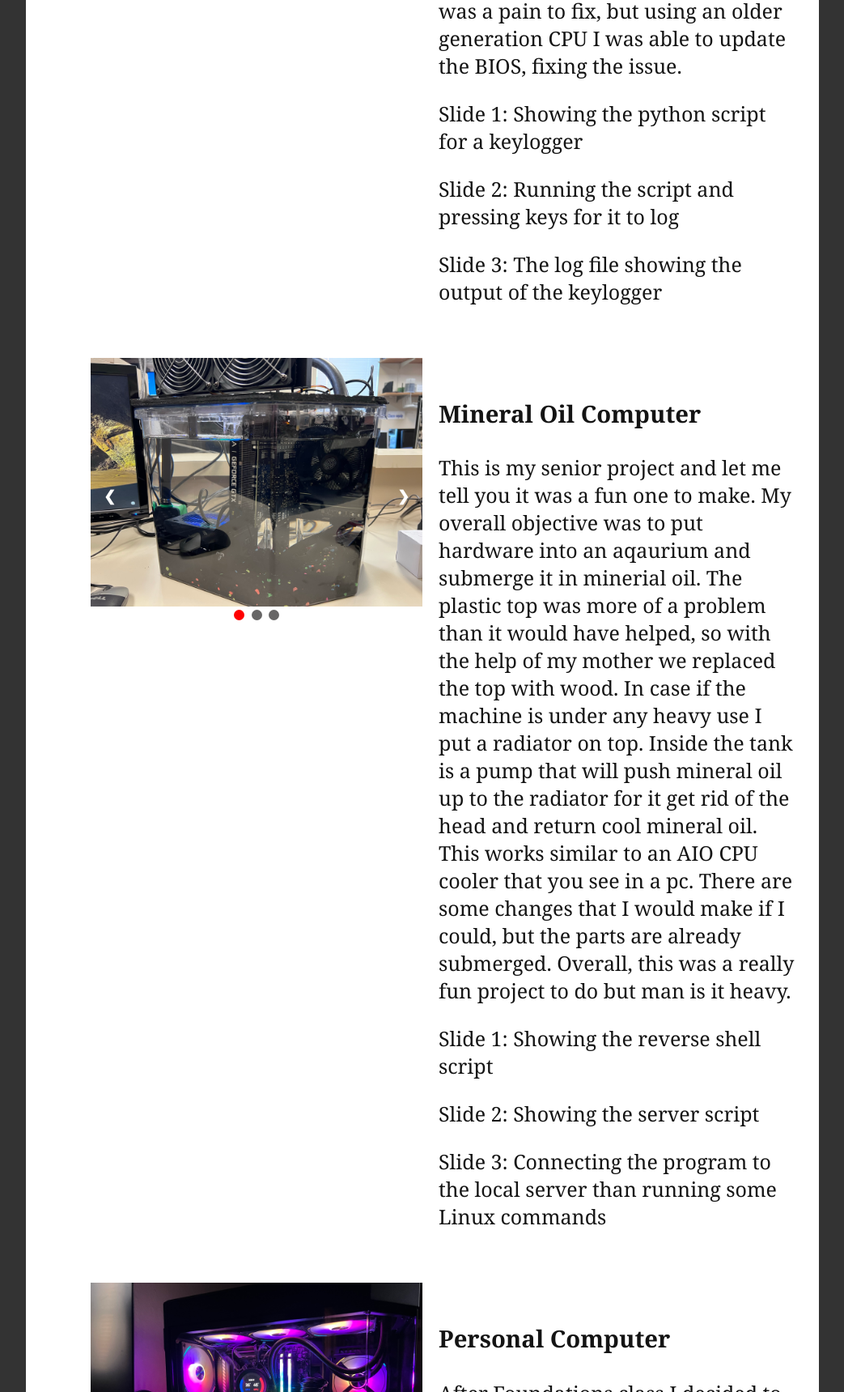
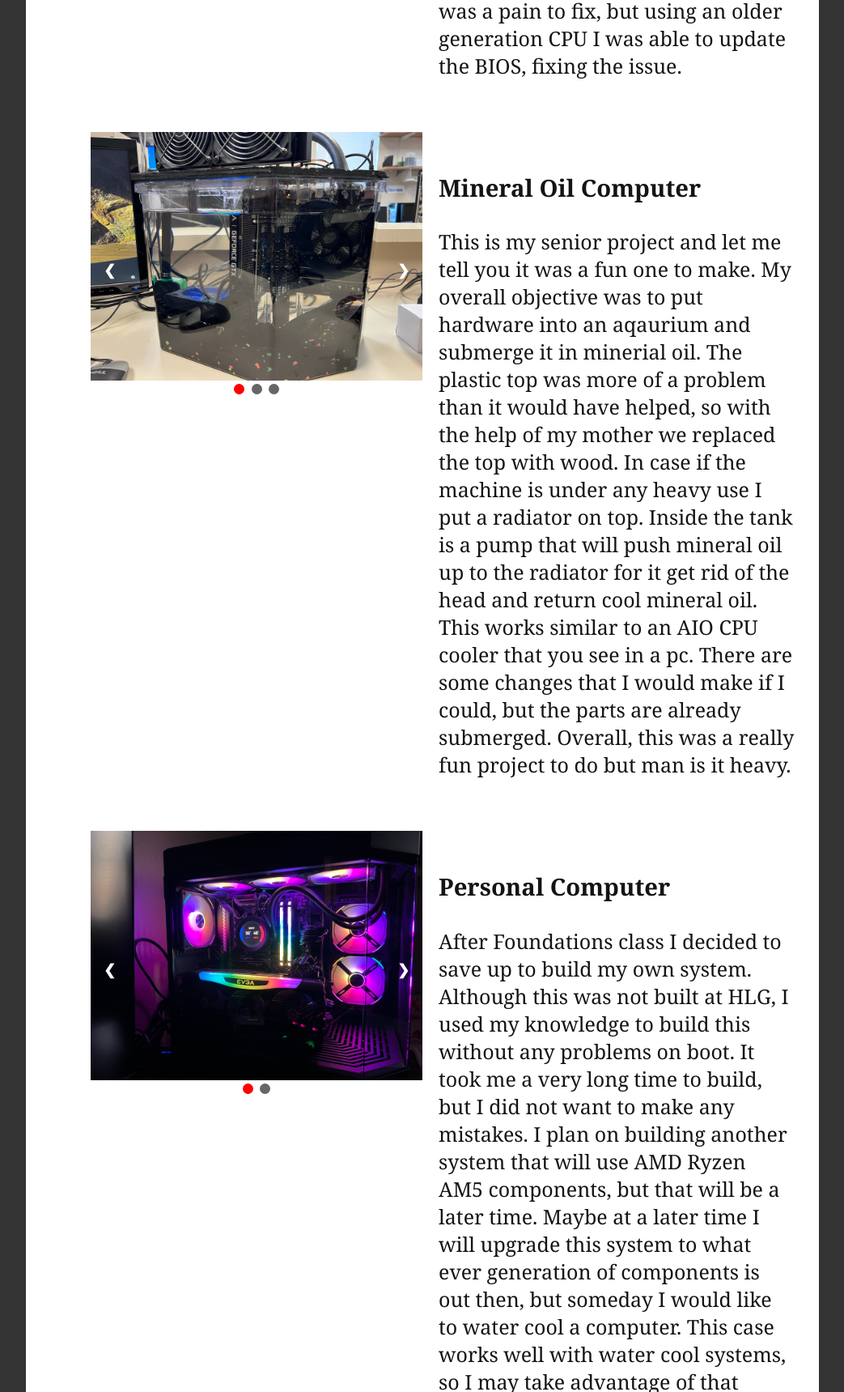
Before and after one commit to phayes02/Portfolio, a plain HTML site: page hardware.html in a window 1280 px wide. Shown: the part 1100-2819 px from the top of the page at 81% size, without its empty margins (118-1161 px from the left). Drawn offline with Linux system fonts and the light colour scheme.

Commit message:
post presentation changes

```diff
--- a/hardware.html
+++ b/hardware.html
@@ -61,9 +61,6 @@
                 <div class="flex-item-right">
                     <h3>Lab Computer</h3>
                     <p>In our Foundation of Computer Services course we built on our computer for our lab. We were given a $500 budget to buy parts to put it together. There were some alternatives to this, for one if there were parts in the lab that was avaliable you could use those instead of purchasing a new one. Another thing was that we could use parts from our previous lab machine if we replaced them with something else. I was able to purchase all the parts necessary other than a grpahics card. Mainly because during this time was the chip shortage and graphic card prices skyrocketed, so I took the one out of my old lab pc and replaced it. Unfortunaley that was not the only issue, at the time I did not know about it then but the BIOS on the motherboard was not compatible with the CPU that I purchased. This was a pain to fix, but using an older generation CPU I was able to update the BIOS, fixing the issue.</p>
-                    <p> Slide 1: Showing the python script for a keylogger</p>
-                    <p> Slide 2: Running the script and pressing keys for it to log</p>
-                    <p> Slide 3: The log file showing the output of the keylogger</p>
                 </div>
             </div>
         </div>
@@ -99,9 +96,6 @@
                 <div class="flex-item-right">
                     <h3>Mineral Oil Computer</h3>
                     <p>This is my senior project and let me tell you it was a fun one to make. My overall objective was to put hardware into an aqaurium and submerge it in minerial oil. The plastic top was more of a problem than it would have helped, so with the help of my mother we replaced the top with wood. In case if the machine is under any heavy use I put a radiator on top. Inside the tank is a pump that will push mineral oil up to the radiator for it get rid of the head and return cool mineral oil. This works similar to an AIO CPU cooler that you see in a pc. There are some changes that I would make if I could, but the parts are already submerged. Overall, this was a really fun project to do but man is it heavy. </p>
-                    <p>Slide 1: Showing the reverse shell script</p>
-                    <p>Slide 2: Showing the server script</p>
-                    <p>Slide 3: Connecting the program to the local server than running some Linux commands</p>
                 </div>
             </div>
         </div>
```
Also changed, not shown: resume.html (+2 -2 lines).
